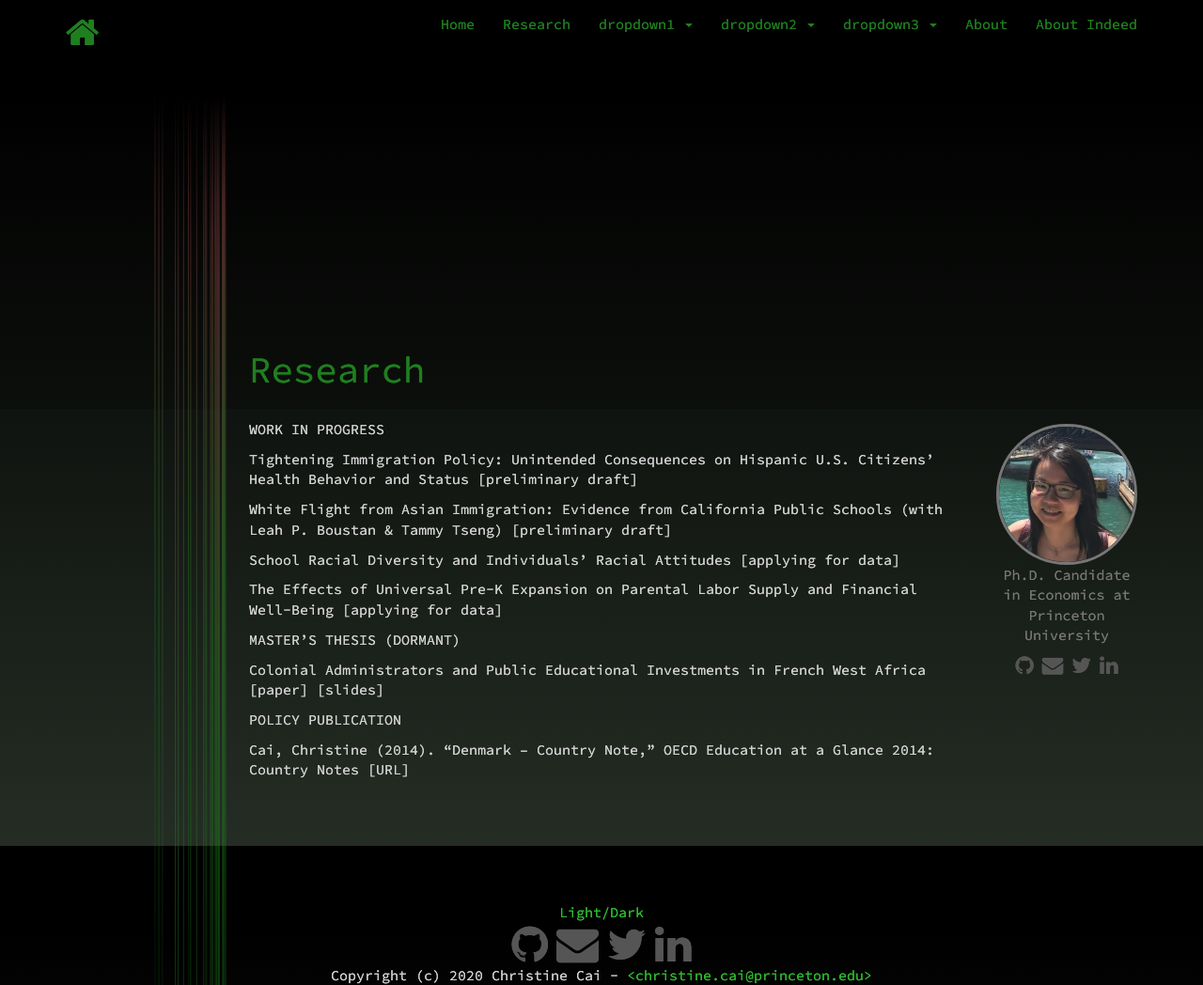
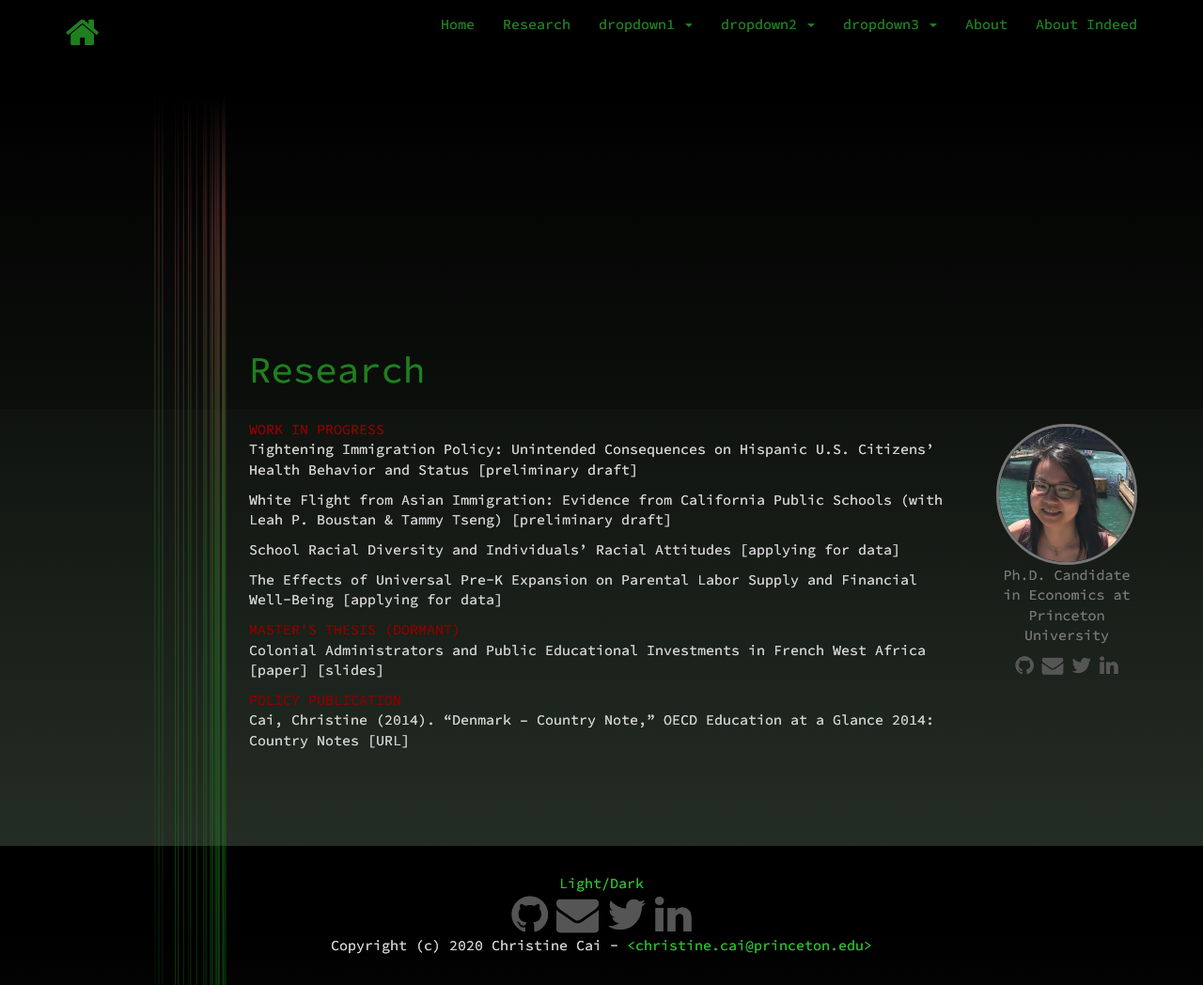
Before and after one commit to christinecai/website, a Jekyll site: the page built from _items/Research.md, in a window 1280 px wide and 1048 px high. Shown: the whole window at 94% size. Built offline with Jekyll 4.4.1, drawn with Linux system fonts in a browser that asks for light colours; nearby versions of some CDN libraries.

Commit message:
Update Research.md

```diff
--- a/_items/Research.md
+++ b/_items/Research.md
@@ -4,7 +4,7 @@ title: Research
 description: Research
 ---
 
-WORK IN PROGRESS
+<font color="darkred">WORK IN PROGRESS</font>
 
 Tightening Immigration Policy: Unintended Consequences on Hispanic U.S. Citizens' Health Behavior and Status
 [preliminary draft]
@@ -18,10 +18,10 @@ School Racial Diversity and Individuals' Racial Attitudes
 The Effects of Universal Pre-K Expansion on Parental Labor Supply and Financial Well-Being
 [applying for data]
 
-MASTER'S THESIS (DORMANT)
+<font color="darkred">MASTER'S THESIS (DORMANT)</font>
 
 Colonial Administrators and Public Educational Investments in French West Africa [paper] [slides]
 
-POLICY PUBLICATION
+<font color="darkred">POLICY PUBLICATION</font>
 
 Cai, Christine (2014). "Denmark – Country Note," OECD Education at a Glance 2014: Country Notes [URL]
```
